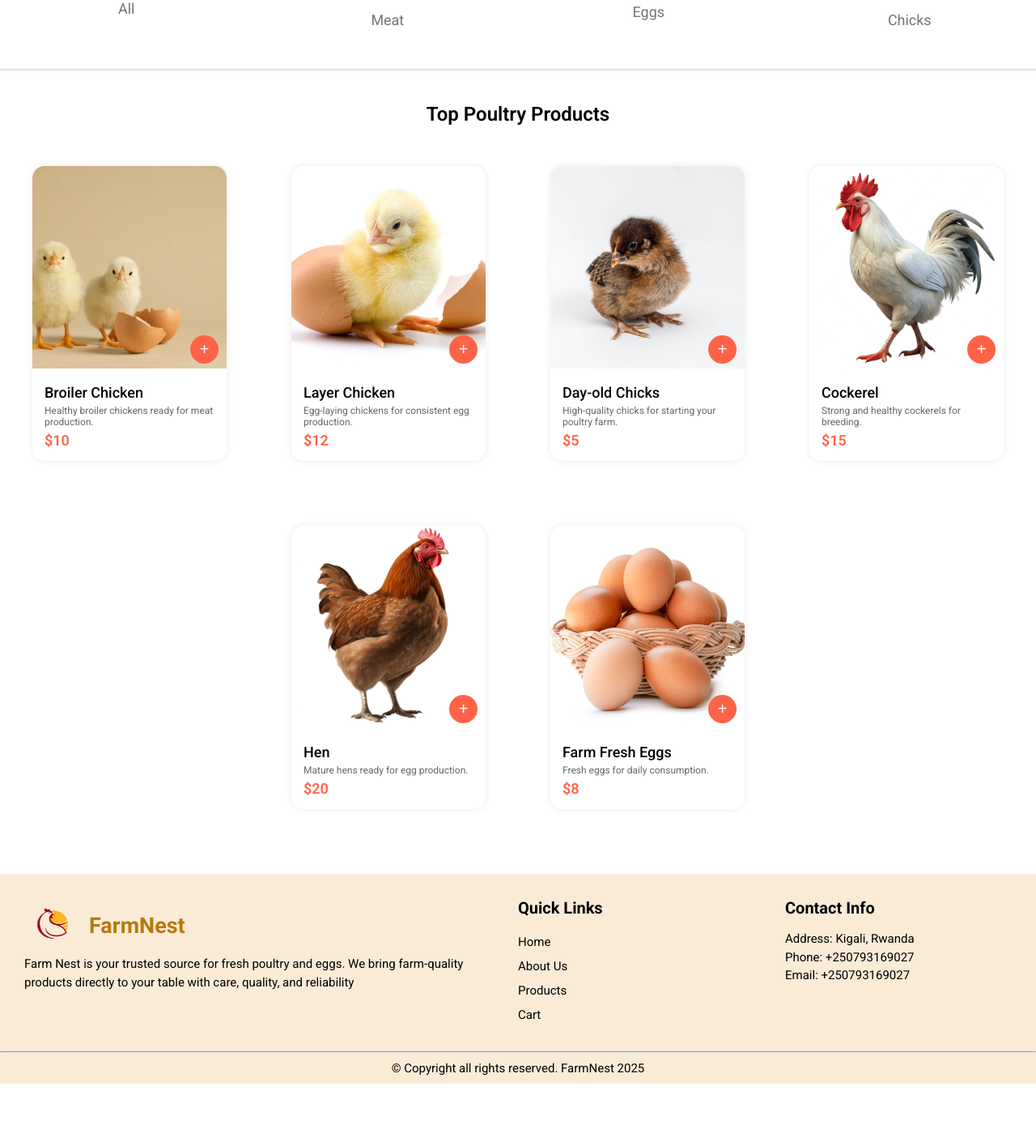
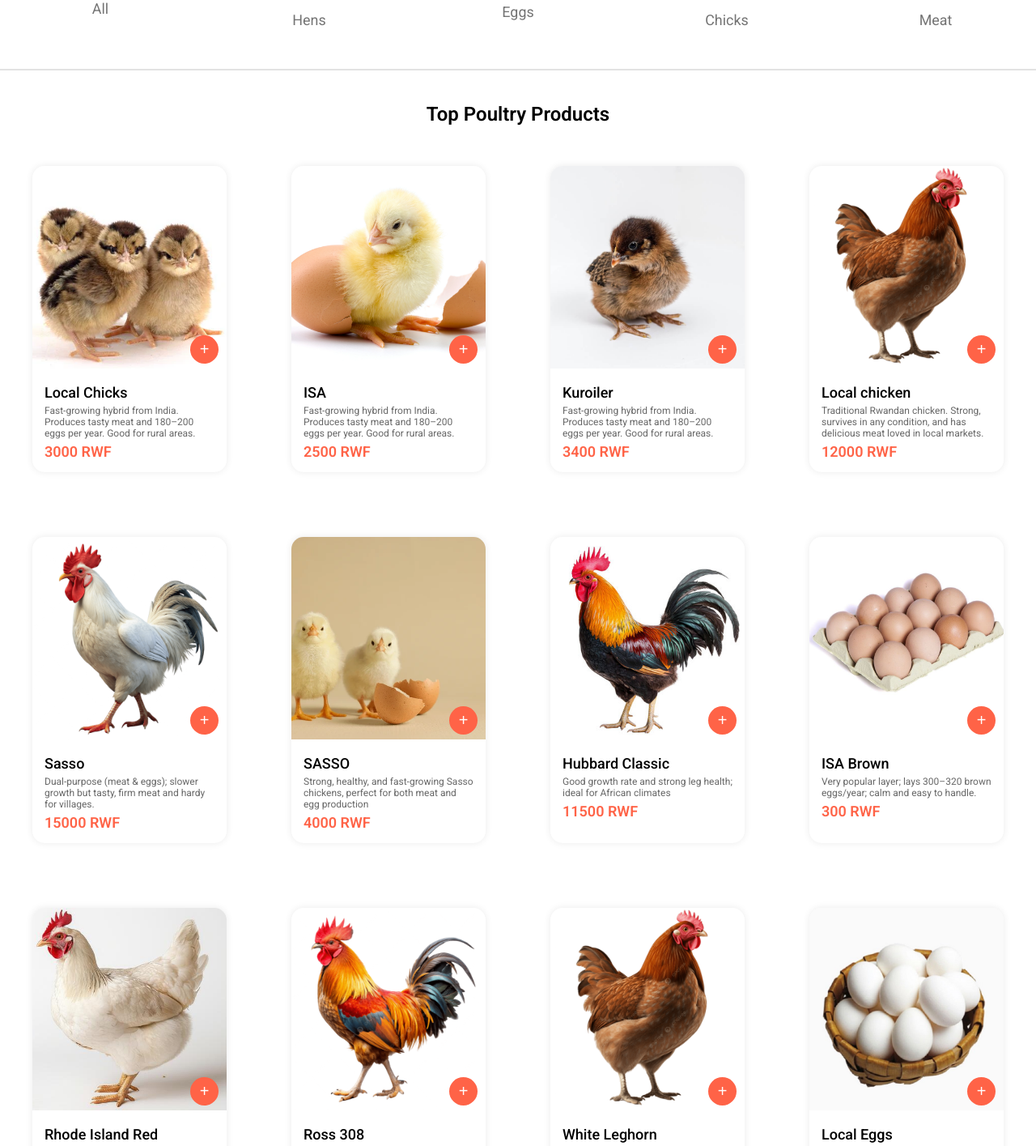
Before and after one commit to Belarts250/FarmNest, a React (Vite) app: page / in a window 1280 px wide. Shown: the part 1346-2761 px from the top of the page at 81% size. Before the commit the page ends 2684 px from the top, so only its background shows below. Built offline with nearby package versions, Linux system fonts and the light colour scheme; a web font is replaced by a local one.

Commit message:
addition of images

```diff
--- a/src/Components/Exploremenu/Exploremenu.css
+++ b/src/Components/Exploremenu/Exploremenu.css
@@ -28,7 +28,7 @@
 }
 .explore-menu-list-item img{
     width: 7.5vw;
-    min-width: 80px;
+    min-width: 50px;
     cursor: pointer;
     border-radius: 50%;
     transition: 0.2s;
@@ -54,4 +54,18 @@
         max-width: 100%;
         font-size: 14px;
     }
+    .explore-menu h1{
+        margin: 0px 50px;
 }
+.explore-menu-text{
+
+    margin:0px 50px;
+}
+
+}
+
+@media (max-width: 400px) {
+    .explore-menu-list{
+    justify-content: center;
+}
+}
--- a/src/Components/Footer/Footer.jsx
+++ b/src/Components/Footer/Footer.jsx
@@ -24,7 +24,7 @@
             <h6>Contact Info</h6>
             <p>Address: Kigali, Rwanda</p>
             <p>Phone: +250793169027</p>
-            <p>Email: +250793169027</p>
+            <p>Email: ntayombavalentin9@gmail.com</p>
             {/* social medias */}
         </div>
     </div>
--- a/src/Components/Navbar/Navbar.css
+++ b/src/Components/Navbar/Navbar.css
@@ -20,6 +20,10 @@
 .left-content img {
   width: 70px;
   height: 70px;
+}
+.left-content a{
+  text-decoration: none;
+  color: #b57a0d;
 }
 .logo-div {
   display: flex;
--- a/src/Components/Navbar/Navbar.jsx
+++ b/src/Components/Navbar/Navbar.jsx
@@ -17,7 +17,7 @@
         <div className="left-content">
           <div className="logo-div">
             <img src={assets.Logo} alt="FarmNest Logo" />
-            <h1>FarmNest</h1>
+            <h1><a href="/">FarmNest</a></h1>
           </div>
         </div>
 
--- a/src/Components/Poultryitem/Poultryitem.jsx
+++ b/src/Components/Poultryitem/Poultryitem.jsx
@@ -23,7 +23,7 @@
       <div className="poultry-info">
         <h3>{name}</h3>
         <p className="poultry-desc">{description}</p>
-        <p className="poultry-price">${price}</p>
+        <p className="poultry-price">{price} RWF</p>
       </div>
     </div>
   );
--- a/src/assets/assets.js
+++ b/src/assets/assets.js
@@ -35,60 +35,150 @@
 
 // Poultry products
 export const poultry_products = [
+  //chicks
+      {
+    _id: "12",
+    name: "Local Chicks",
+    image: Chick4,
+    price: 3000,
+    description: "Fast-growing hybrid from India. Produces tasty meat and 180–200 eggs per year. Good for rural areas.",
+    category: "Chicks"
+  },
+
   {
-    _id: "1",
-    name: "Broiler Chicken",
-    image: Chick1,
-    price: 10,
-    description: "Healthy broiler chickens ready for meat production.",
+    _id: "2",
+    name: "ISA",
+    image: Chick2,
+    price: 2500,
+    description: "Fast-growing hybrid from India. Produces tasty meat and 180–200 eggs per year. Good for rural areas.",
+    category: "Chicks"
+  },
+    {
+    _id: "11",
+    name: "Kuroiler",
+    image: Chick3,
+    price: 3400,
+    description: "Fast-growing hybrid from India. Produces tasty meat and 180–200 eggs per year. Good for rural areas.",
+    category: "Chicks"
+  },
+
+  //Hens
+  {
+    _id: "3",
+    name: "Local chicken",
+    image: Hen1,
+    price: 12000,
+    description: "Traditional Rwandan chicken. Strong, survives in any condition, and has delicious meat loved in local markets.",
+    category: "Hens"
+  },
+        {
+    _id: "13",
+    name: "Sasso",
+    image: Cock1,
+    price: 15000 ,
+    description: "Dual-purpose (meat & eggs); slower growth but tasty, firm meat and hardy for villages.",
     category: "Meat"
   },
-  {
-    _id: "2",
-    name: "Layer Chicken",
-    image: Chick2,
-    price: 12,
-    description: "Egg-laying chickens for consistent egg production.",
+    {
+    _id: "1",
+    name: "SASSO",
+    image: Chick1,
+    price: 4000,
+    description: "Strong, healthy, and fast-growing Sasso chickens, perfect for both meat and egg production",
+    category: "Chicks"
+  },
+        {
+    _id: "14",
+    name: "Hubbard Classic",
+    image: Cock2,
+    price: 11500 ,
+    description: "Good growth rate and strong leg health; ideal for African climates",
+    category: "Meat"
+  },
+      {
+    _id: "7",
+    name: "ISA Brown",
+    image: Eggs2,
+    price: 300 ,
+    description: "Very popular layer; lays 300–320 brown eggs/year; calm and easy to handle.",
     category: "Eggs"
   },
   {
-    _id: "3",
-    name: "Day-old Chicks",
-    image: Chick3,
-    price: 5,
-    description: "High-quality chicks for starting your poultry farm.",
-    category: "Chicks"
+    _id: "4",
+    name: "Rhode Island Red",
+    image: Hen2,
+    price: 15400,
+    description: "Strong dual-purpose breed. Beautiful red color, lays many eggs, and adapts well to Rwandan climate",
+    category: "Hens"
   },
-  {
-    _id: "4",
-    name: "Cockerel",
-    image: Cock1,
-    price: 15,
-    description: "Strong and healthy cockerels for breeding.",
+        {
+    _id: "7",
+    name: "Ross 308",
+    image: Cock3,
+    price: 10500 ,
+    description: "Very popular commercial broiler; grows fast and consumes feed efficiently.",
     category: "Meat"
   },
-  {
+
+    {
+    _id: "10",
+    name: "White Leghorn",
+    image: Hen1,
+    price: 12500,
+    description: "Mature hens ready for egg production.",
+    category: "Hens"
+  },
+
+// Eggs
+    {
+    _id: "9",
+    name: "Local Eggs",
+    image: Eggs4,
+    price: 280,
+    description: "Excellent layer with large brown eggs; low feed intake",
+    category: "Eggs"
+  },
+    {
     _id: "5",
-    name: "Hen",
+    name: "Hy-Line Brown Eggs",
     image: Hen1,
-    price: 20,
+    price: 7000,
     description: "Mature hens ready for egg production.",
-    category: "Eggs"
+    category: "Hens"
   },
   {
     _id: "6",
-    name: "Farm Fresh Eggs",
+    name: " Fresh Eggs",
     image: Eggs1,
-    price: 8,
-    description: "Fresh eggs for daily consumption.",
+    price: 240,
+    description: " Local andActive and light breed; lays white eggs; very feed-efficient.",
+    category: "Eggs"
+  },
+        {
+    _id: "7",
+    name: "Cobb 500",
+    image: Cock4,
+    price: 13800 ,
+    description: "Fastest-growing broiler; ready in 5–6 weeks; soft meat.",
+    category: "Meat"
+  },
+
+    {
+    _id: "8",
+    name: "Hy-Line Brown",
+    image: Eggs3,
+    price: 180,
+    description: "Strong and productive layer; high egg yield and long laying period.",
     category: "Eggs"
   }
+
 ];
 
 // Menu categories
 export const menu_list = [
   { menu_name: "All", menu_image: Chick1 },
-  { menu_name: "Meat", menu_image: Hen1 },
+  { menu_name: "Hens", menu_image: Hen1 },
   { menu_name: "Eggs", menu_image: Eggs1 },
   { menu_name: "Chicks", menu_image: Chick3 },
+  { menu_name: "Meat", menu_image: Cock1 },
 ];
--- a/src/pages/cart/Cart.jsx
+++ b/src/pages/cart/Cart.jsx
@@ -33,9 +33,9 @@
               <div key={item._id} className="cart-items-row">
                 <img src={item.image} alt={item.name} className="cart-item-img" />
                 <p>{item.name}</p>
-                <p>${item.price}</p>
+                <p>{item.price} RWF</p>
                 <p>{cartItems[item._id]}</p>
-                <p>${item.price * cartItems[item._id]}</p>
+                <p>{item.price * cartItems[item._id]}RWF</p>
                 <p
                   onClick={() => removeFromCart(item._id)}
                   className="cart-remove"
@@ -54,32 +54,32 @@
           <h2>Cart totals</h2>
           <div className="cart-total-details">
             <p>Subtotal</p>
-            <p>${getTotalCartAmount()}</p>
+            <p>{getTotalCartAmount()} RWF</p>
           </div>
           <hr />
           <div className="cart-total-details">
             <p>Delivery fee</p>
-            <p>${getTotalCartAmount() === 0 ? 0 : 2}</p>
+            <p>{getTotalCartAmount() === 0 ? 0 : 2}RWF</p>
           </div>
           <hr />
           <div className="cart-total-details">
             <p>Total</p>
             <p>
-              ${getTotalCartAmount() === 0 ? 0 : getTotalCartAmount() + 2}
+              {getTotalCartAmount() === 0 ? 0 : getTotalCartAmount() + 2} RWF
             </p>
           </div>
           <button onClick={() => navigate("/pay")}>
-            PROCEED TO CHECK OUT
+            CONTINUE TO PAYMENT
           </button>
         </div>
 
-        <div className="cart-promocode">
-          <p>If you have a promo code, enter it here</p>
+        {/* <div className="cart-promocode">
+          <p>Thank you for making Us Grow</p>
           <div className="cart-promocode-input">
             <input type="text" placeholder="Promo code" />
-            <button>Submit</button>
+            <button>See you next Time 👋</button>
           </div>
-        </div>
+        </div> */}
       </div>
     </div>
     {/* <Footer /> */}
```
